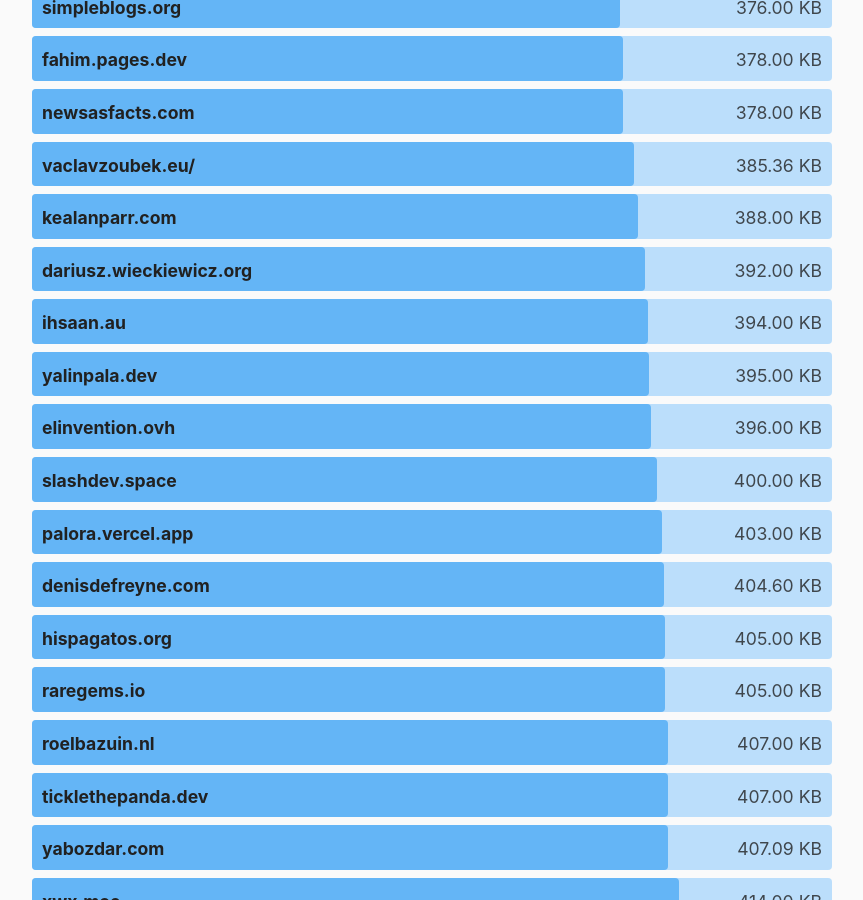
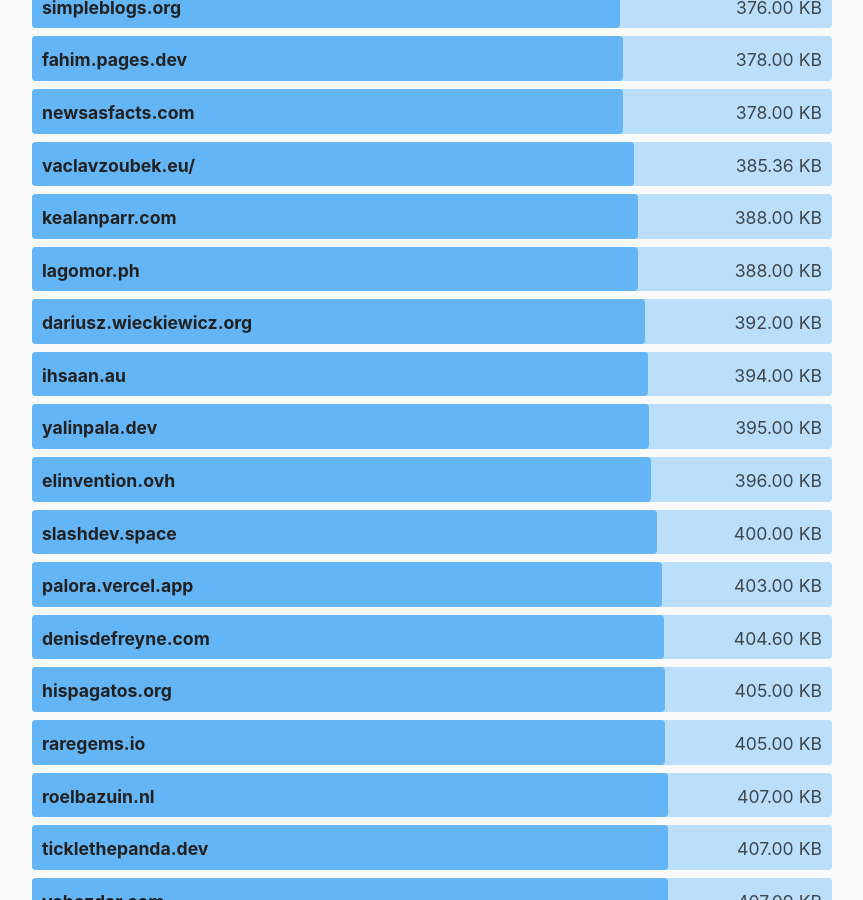
Before and after one commit to kevquirk/512kb.club, a Jekyll site: the page built from index.md, in a window 1280 px wide and 900 px high, scrolled down 42570 px. Shown: the whole window, without its empty margins (208-1071 px from the left). Built offline with Jekyll 4.4.1, drawn with Linux system fonts in a browser that asks for light colours.

Commit message:
Added "lagomor.ph"
https://radar.cloudflare.com/scan/1282da11-1380-4dd0-ad93-abf9553bb55e

```diff
--- a/_data/sites.yml
+++ b/_data/sites.yml
@@ -2178,6 +2178,11 @@
   size: 14.33
   last_checked: 2024-08-10
 
+- domain: lagomor.ph
+  url: https://lagomor.ph
+  size: 388
+  last_checked: 2024-08-22
+
 - domain: lanzani.nl
   url: https://www.lanzani.nl
   size: 65.1
```
